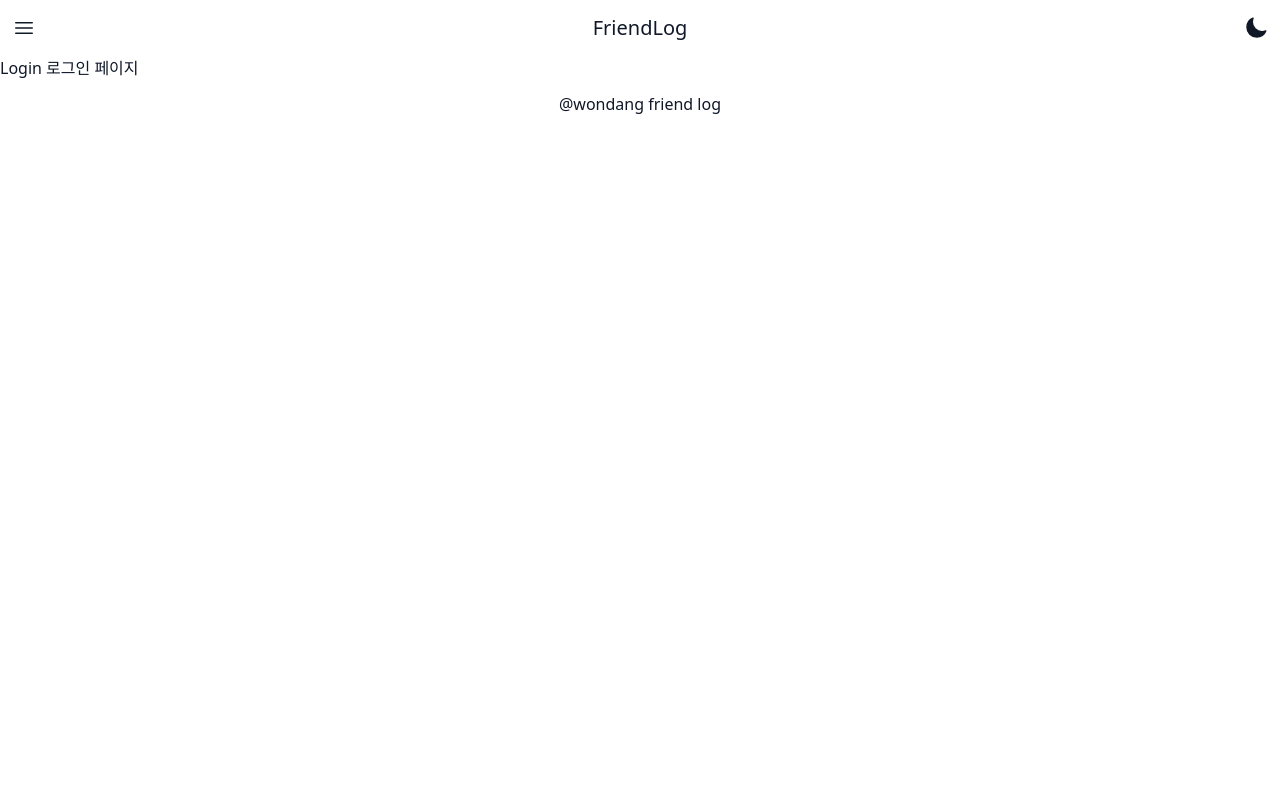
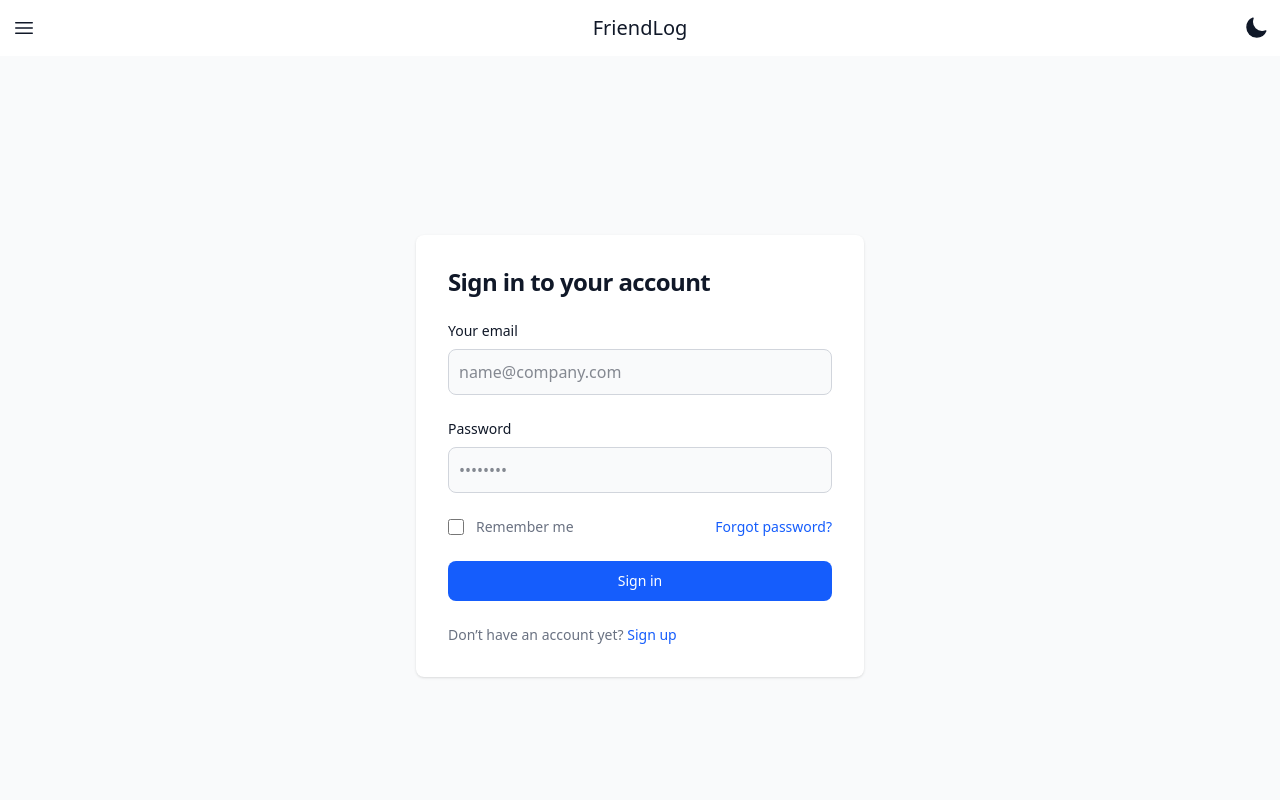
Before and after one commit to woong3e/friendLog, a React (Vite) app: page /login in a window 1280 px wide. Shown: the top 800 px of the page. Built offline with nearby package versions, Linux system fonts and the light colour scheme; no server answers.

Commit message:
Add: UI 추가 구현

```diff
--- /dev/null
+++ b/src/components/Editor.tsx
@@ -0,0 +1,5 @@
+const Editor = () => {
+  return <div>editor component</div>;
+};
+
+export default Editor;
--- a/src/components/Footer.tsx
+++ b/src/components/Footer.tsx
@@ -1,7 +1,15 @@
 const Footer = () => {
   return (
-    <footer className="flex justify-center items-center mt-3">
-      @wondang friend log
+    <footer className="m-4 bg-white rounded-lg shadow-sm dark:bg-gray-900">
+      <div className="w-full max-w-screen-xl p-4 mx-auto md:py-8"></div>
+      <hr className="my-6 border-gray-200 sm:mx-auto dark:border-gray-700 lg:my-8" />
+      <span className="block text-sm text-gray-500 sm:text-center dark:text-gray-400">
+        © 2025{' '}
+        <a href="/" className="hover:underline">
+          wondang
+        </a>
+        . friendlog
+      </span>
     </footer>
   );
 };
--- /dev/null
+++ b/src/components/HamburgerMenu.tsx
@@ -0,0 +1,58 @@
+const HamburgerMenu = ({ isHamburgerMenuOpen, toggleHamburgerMenu }) => {
+  return (
+    <div className="relative flex w-1/3 ml-2">
+      <button onClick={toggleHamburgerMenu}>
+        {/* hamburger menu icon */}
+        <svg
+          xmlns="http://www.w3.org/2000/svg"
+          fill="none"
+          viewBox="0 0 24 24"
+          strokeWidth="1.5"
+          stroke="currentColor"
+          className="w-6 h-6"
+        >
+          <path
+            strokeLinecap="round"
+            strokeLinejoin="round"
+            d="M3.75 6.75h16.5M3.75 12h16.5m-16.5 5.25h16.5"
+          />
+        </svg>
+      </button>
+
+      {isHamburgerMenuOpen && (
+        <div
+          className="absolute left-0 z-50 w-full bg-white rounded-lg shadow-md top-10 dark:bg-gray-800"
+          id="navbar-hamburger"
+        >
+          <ul className="flex flex-col p-2 font-medium">
+            <li>
+              <a
+                href="/"
+                className="block w-full px-3 py-2 text-gray-900 rounded-sm hover:bg-gray-100 dark:text-gray-400 dark:hover:bg-gray-700 dark:hover:text-white"
+              >
+                홈으로
+              </a>
+            </li>
+            <li>
+              <a
+                href="/register"
+                className="block px-3 py-2 text-gray-900 rounded-sm hover:bg-gray-100 dark:text-gray-400 dark:hover:bg-gray-700 dark:hover:text-white"
+              >
+                등록하기
+              </a>
+            </li>
+            <li>
+              <a
+                href="/about"
+                className="block px-3 py-2 text-gray-900 rounded-sm hover:bg-gray-100 dark:text-gray-400 dark:hover:bg-gray-700 dark:hover:text-white"
+              >
+                About
+              </a>
+            </li>
+          </ul>
+        </div>
+      )}
+    </div>
+  );
+};
+export default HamburgerMenu;
--- a/src/components/Header.tsx
+++ b/src/components/Header.tsx
@@ -1,37 +1,28 @@
 import { useState } from 'react';
 import { Link } from 'react-router-dom';
+import HamburgerMenu from './HamburgerMenu';
 import Darkmode from './Darkmode';
 
 const Header = () => {
   // const pages: string[] = ['Home', 'Contact', 'Blog'];
-  const [anchorElNav, setAnchorElNav] = useState<null | HTMLElement>(null);
-  const handleOpenMenu = (event: React.MouseEvent<HTMLElement>) => {
-    setAnchorElNav(event.currentTarget);
+  const [isHamburgerMenuOpen, setIsHamburgerMenuOpen] =
+    useState<boolean>(false);
+
+  const toggleHamburgerMenu = () => {
+    setIsHamburgerMenuOpen((prev) => !prev);
   };
 
   return (
-    <nav className="flex justify-between h-12 md:h-14 mx-1 sticky">
-      <div className="flex items-center w-1/3 ml-2" onClick={handleOpenMenu}>
-        {/* hamburger menu icon */}
-        <svg
-          xmlns="http://www.w3.org/2000/svg"
-          fill="none"
-          viewBox="0 0 24 24"
-          strokeWidth="1.5"
-          stroke="currentColor"
-          className="w-6 h-6"
-        >
-          <path
-            strokeLinecap="round"
-            strokeLinejoin="round"
-            d="M3.75 6.75h16.5M3.75 12h16.5m-16.5 5.25h16.5"
-          />
-        </svg>
-      </div>
-      <Link to="/" className="flex justify-center items-center w-1/3 text-xl">
+    <nav className="sticky flex justify-between h-12 mx-1 md:h-14">
+      <HamburgerMenu
+        isHamburgerMenuOpen={isHamburgerMenuOpen}
+        setIsHamburgerMenuOpen={setIsHamburgerMenuOpen}
+        toggleHamburgerMenu={toggleHamburgerMenu}
+      />
+      <Link to="/" className="flex items-center justify-center w-1/3 text-xl">
         FriendLog
       </Link>
-      <div className="flex justify-end items-center w-1/3 mr-2">
+      <div className="flex items-center justify-end w-1/3 mr-2">
         <Darkmode />
       </div>
     </nav>
--- a/src/pages/Login.tsx
+++ b/src/pages/Login.tsx
@@ -1,5 +1,92 @@
 const Login = () => {
-  return <div>Login 로그인 페이지</div>;
+  return (
+    <section className="bg-gray-50 dark:bg-gray-900">
+      <div className="flex flex-col items-center justify-center px-6 py-8 mx-auto md:h-screen lg:py-0">
+        <div className="w-full bg-white rounded-lg shadow dark:border md:mt-0 sm:max-w-md xl:p-0 dark:bg-gray-800 dark:border-gray-700">
+          <div className="p-6 space-y-4 md:space-y-6 sm:p-8">
+            <h1 className="text-xl font-bold leading-tight tracking-tight text-gray-900 md:text-2xl dark:text-white">
+              Sign in to your account
+            </h1>
+            <form className="space-y-4 md:space-y-6" action="#">
+              <div>
+                <label
+                  htmlFor="email"
+                  className="block mb-2 text-sm font-medium text-gray-900 dark:text-white"
+                >
+                  Your email
+                </label>
+                <input
+                  type="email"
+                  name="email"
+                  id="email"
+                  className="bg-gray-50 border border-gray-300 text-gray-900 rounded-lg focus:ring-blue-600 focus:border-blue-600 block w-full p-2.5 dark:bg-gray-700 dark:border-gray-600 dark:placeholder-gray-400 dark:text-white dark:focus:ring-blue-500 dark:focus:border-blue-500"
+                  placeholder="name@company.com"
+                  required
+                />
+              </div>
+              <div>
+                <label
+                  htmlFor="password"
+                  className="block mb-2 text-sm font-medium text-gray-900 dark:text-white"
+                >
+                  Password
+                </label>
+                <input
+                  type="password"
+                  name="password"
+                  id="password"
+                  placeholder="••••••••"
+                  className="bg-gray-50 border border-gray-300 text-gray-900 rounded-lg focus:ring-blue-600 focus:border-blue-600 block w-full p-2.5 dark:bg-gray-700 dark:border-gray-600 dark:placeholder-gray-400 dark:text-white dark:focus:ring-blue-500 dark:focus:border-blue-500"
+                  required
+                />
+              </div>
+              <div className="flex items-center justify-between">
+                <div className="flex items-start">
+                  <div className="flex items-center h-5">
+                    <input
+                      id="remember"
+                      aria-describedby="remember"
+                      type="checkbox"
+                      className="w-4 h-4 border border-gray-300 rounded bg-gray-50 focus:ring-3 focus:ring-blue-300 dark:bg-gray-700 dark:border-gray-600 dark:focus:ring-blue-600 dark:ring-offset-gray-800"
+                    />
+                  </div>
+                  <div className="ml-3 text-sm">
+                    <label
+                      htmlFor="remember"
+                      className="text-gray-500 dark:text-gray-300"
+                    >
+                      Remember me
+                    </label>
+                  </div>
+                </div>
+                <a
+                  href="#"
+                  className="text-sm font-medium text-blue-600 hover:underline dark:text-blue-500"
+                >
+                  Forgot password?
+                </a>
+              </div>
+              <button
+                type="submit"
+                className="w-full text-white bg-blue-600 hover:bg-blue-700 focus:ring-4 focus:outline-none focus:ring-blue-300 font-medium rounded-lg text-sm px-5 py-2.5 text-center dark:bg-blue-600 dark:hover:bg-blue-700 dark:focus:ring-blue-800"
+              >
+                Sign in
+              </button>
+              <p className="text-sm font-light text-gray-500 dark:text-gray-400">
+                Don’t have an account yet?{' '}
+                <a
+                  href="#"
+                  className="font-medium text-blue-600 hover:underline dark:text-blue-500"
+                >
+                  Sign up
+                </a>
+              </p>
+            </form>
+          </div>
+        </div>
+      </div>
+    </section>
+  );
 };
 
 export default Login;
--- /dev/null
+++ b/src/pages/Rank.tsx
@@ -0,0 +1,4 @@
+const Rank = () => {
+  return <div>Rank 페이지</div>;
+};
+export default Rank;
--- a/src/pages/SignUp.tsx
+++ b/src/pages/SignUp.tsx
@@ -1,5 +1,80 @@
 const SignUp = () => {
-  return <div>SignUp 회원가입 페이지</div>;
+  return (
+    <form className="max-w-sm mx-auto">
+      <div className="mb-5">
+        <label
+          htmlFor="email"
+          className="block mb-2 text-sm font-medium text-gray-900 dark:text-white"
+        >
+          Your email
+        </label>
+        <input
+          type="email"
+          id="email"
+          className="shadow-xs bg-gray-50 border border-gray-300 text-gray-900 text-sm rounded-lg focus:ring-blue-500 focus:border-blue-500 block w-full p-2.5 dark:bg-gray-700 dark:border-gray-600 dark:placeholder-gray-400 dark:text-white dark:focus:ring-blue-500 dark:focus:border-blue-500 dark:shadow-xs-light"
+          placeholder="이메일을 입력하세요"
+          required
+        />
+      </div>
+      <div className="mb-5">
+        <label
+          htmlFor="password"
+          className="block mb-2 text-sm font-medium text-gray-900 dark:text-white"
+        >
+          Your password
+        </label>
+        <input
+          type="password"
+          id="password"
+          className="shadow-xs bg-gray-50 border border-gray-300 text-gray-900 text-sm rounded-lg focus:ring-blue-500 focus:border-blue-500 block w-full p-2.5 dark:bg-gray-700 dark:border-gray-600 dark:placeholder-gray-400 dark:text-white dark:focus:ring-blue-500 dark:focus:border-blue-500 dark:shadow-xs-light"
+          required
+        />
+      </div>
+      <div className="mb-5">
+        <label
+          htmlFor="repeat-password"
+          className="block mb-2 text-sm font-medium text-gray-900 dark:text-white"
+        >
+          Repeat password
+        </label>
+        <input
+          type="password"
+          id="repeat-password"
+          className="shadow-xs bg-gray-50 border border-gray-300 text-gray-900 text-sm rounded-lg focus:ring-blue-500 focus:border-blue-500 block w-full p-2.5 dark:bg-gray-700 dark:border-gray-600 dark:placeholder-gray-400 dark:text-white dark:focus:ring-blue-500 dark:focus:border-blue-500 dark:shadow-xs-light"
+          required
+        />
+      </div>
+      <div className="flex items-start mb-5">
+        <div className="flex items-center h-5">
+          <input
+            id="terms"
+            type="checkbox"
+            value=""
+            className="w-4 h-4 border border-gray-300 rounded-sm bg-gray-50 focus:ring-3 focus:ring-blue-300 dark:bg-gray-700 dark:border-gray-600 dark:focus:ring-blue-600 dark:ring-offset-gray-800 dark:focus:ring-offset-gray-800"
+            required
+          />
+        </div>
+        <label
+          htmlFor="terms"
+          className="text-sm font-medium text-gray-900 ms-2 dark:text-gray-300"
+        >
+          I agree with the{' '}
+          <a
+            href="#"
+            className="text-blue-600 hover:underline dark:text-blue-500"
+          >
+            terms and conditions
+          </a>
+        </label>
+      </div>
+      <button
+        type="submit"
+        className="text-white bg-blue-700 hover:bg-blue-800 focus:ring-4 focus:outline-none focus:ring-blue-300 font-medium rounded-lg text-sm px-5 py-2.5 text-center dark:bg-blue-600 dark:hover:bg-blue-700 dark:focus:ring-blue-800"
+      >
+        Register new account
+      </button>
+    </form>
+  );
 };
 
 export default SignUp;
```
